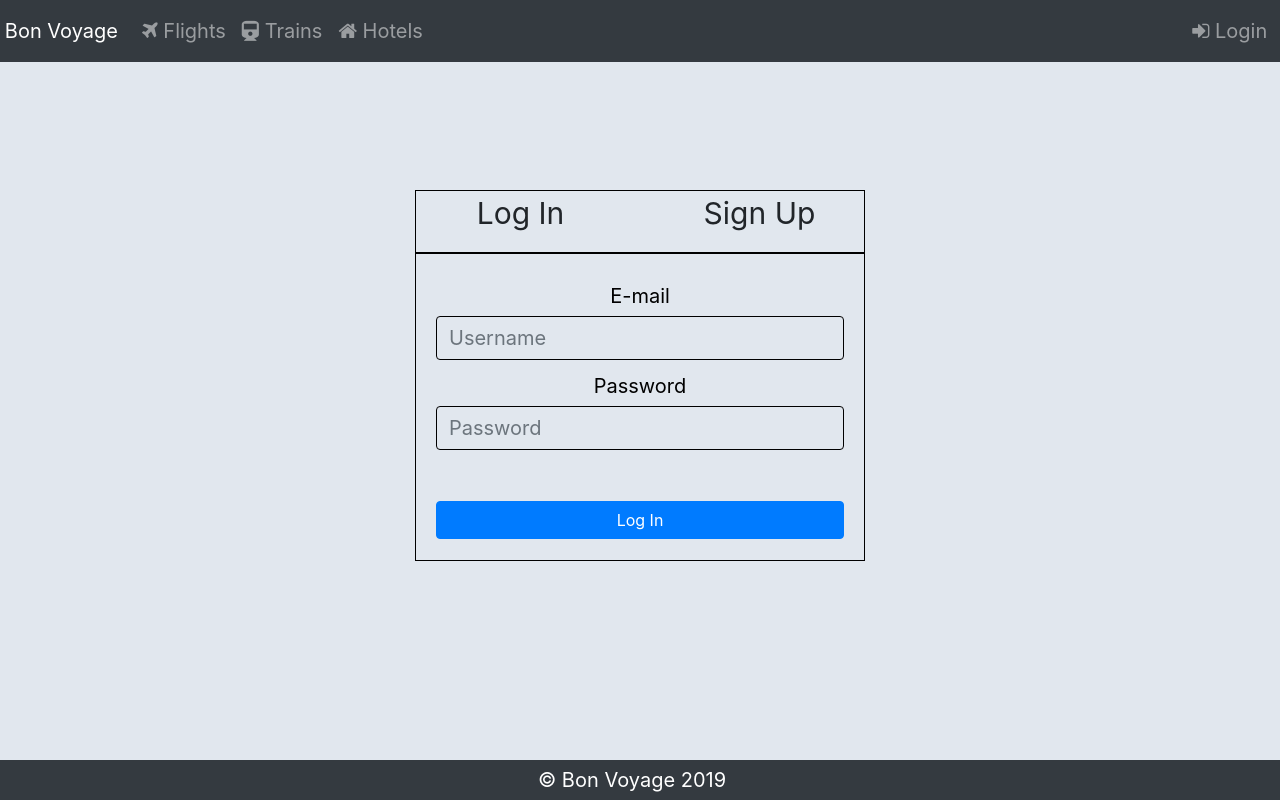
After one commit to GaurangAthavale/bon-voyage, a Flask app: template templates/login.html in a window 1280 px wide. The commit adds this page. Run offline with Flask 2, Linux system fonts and the light colour scheme; the template is opened without the code that fills it, so the values that code supplies are empty; some libraries are stand-ins or nearby versions.

Commit message:
frontend changes

```diff
--- a/run.py
+++ b/run.py
@@ -78,6 +78,14 @@ def show_hotels():
         #     print(hotel['name'],hotel['priceRange'],sep=':')
     return render_template('hotels.html', hotels=hotels)
 
+@app.route('/login')
+def login():
+    return render_template('login.html')
+
+@app.route('/signup')
+def signup():
+    return render_template('signup.html')
+
 @app.route('/checkout')
 def checkout():
     return render_template('booking.html')
--- /dev/null
+++ b/static/css/login.css
@@ -0,0 +1,41 @@
+body{
+    background: #E1E7EE;
+}
+
+.booking {
+    max-width: 450px;
+    border: 1px solid black;
+    margin: 10% auto 0;
+    font-size: 30px;
+}
+
+hr{
+    border: 1px solid black;
+}
+
+.vl{
+  border-right: 1px solid black;
+}
+
+.booking-form{
+    padding: 0 20px 20px;
+}
+
+.booking-form label{
+    margin-bottom: 5px;
+    margin-top: 10px;
+    font-size: 20px;
+    color: #000;
+    border-color: black;
+}
+
+.form-control{
+    font-size: 20px;
+    border-radius: 10;
+    background: transparent;
+}
+
+button{
+    width: 100%;
+    font-size: 1em;
+}
--- a/static/js/index.js
+++ b/static/js/index.js
@@ -31,3 +31,29 @@ $(document).ready(function(){
             $(".search-hotels").show();
           });
         });
+
+$(document).ready(function(){
+    $(".q").hide();
+    $(".w").show();
+    $("#o").click(function(){
+        $(".q").hide();
+        $(".w").show();
+      });
+    $("#r").click(function(){
+        $(".w").hide();
+        $(".q").show();
+      });
+    });
+
+$(document).ready(function(){
+    $(".q1").hide();
+    $(".w1").show();
+    $("#on").click(function(){
+        $(".q1").hide();
+        $(".w1").show();
+      });
+    $("#ro").click(function(){
+        $(".w1").hide();
+        $(".q1").show();
+      });
+    });
--- /dev/null
+++ b/static/js/login.js
@@ -0,0 +1,12 @@
+$(document).ready(function(){
+    $(".signup").hide();
+    $(".login").show();
+    $("#login1").click(function(){
+        $(".signup").hide();
+        $(".login").show();
+      });
+    $("#signup1").click(function(){
+        $(".login").hide();
+        $(".signup").show();
+      });
+    });
--- a/templates/index.html
+++ b/templates/index.html
@@ -30,11 +30,11 @@
 		    <span class="navbar-text">
 				<ul class="navbar-nav mr-auto">
 			      	<li class="nav-item">
-			        	<a class="nav-link" href="/trains">Login</a>
+			        	<a class="nav-link" href="/login"><i class="fa fa-sign-in" aria-hidden="true"></i> Login</a>
 			      	</li>
-			      	<li class="nav-item">
-			        	<a class="nav-link" href="/hotels">Sign Up</a>
-			      	</li>
+			      	<!-- <li class="nav-item">
+			        	<a class="nav-link" href="/signup">Sign Up</a>
+			      	</li> -->
 			    </ul>
 		    </span>
 		  </div>
@@ -45,8 +45,8 @@
 			<div class = "col-sm-6 search-flights">
 				<form action="/flights-display" method = "POST">
 				<div class="radio1">
-					<input type="radio" class="btn" name="type" value = "round"><span>Round Trip</span>
-					<input type="radio" class="btn" name="type" value = "one" checked="checked"><span>One Way Trip</span>
+					<input type="radio" class="btn" name="type" value = "round" id="r"><span>Round Trip</span>
+					<input type="radio" class="btn" name="type" value = "one" id="o" checked="checked"><span>One Way Trip</span>
 				</div>
 				<div class="booking-form">
 					<label>From</label>
@@ -57,15 +57,23 @@
 					<br>
 					<input type="text" class="ax form-control" placeholder="City" size="458px" name="des" required>
 					<br>
-					<div class="input-grp">
+					<!-- <div class="q"> -->
+					<div class="input-grp" >
 						<label>Departure</label>
-						<input type="date" class="form-control select-date" name="dep_date" required>
+						<input type="date" class="form-control select-date" name="dep_date">
 					</div>
-					<div class="input-grp">
+					<div class="input-grp q">
 						<label>Return</label>
 						<input type="date" class="form-control select-date" name="ret_date">
 					</div>
 					<br>
+					<!-- </div> -->
+					<!-- <div class="w">
+						<label>Departure</label>
+						<br>
+						<input type="date" class="ax form-control" size="458px" name="dep_date"> -->
+						<!-- <input type="date" class="form-control select-date" name="dep_date" required> -->
+					<!-- </div> -->
 					<!-- <label>Passengers</label>
 					<br>
 					<input type="number" class="ax form-control" value="1"> -->
@@ -95,8 +103,8 @@
 			<div class = "col-sm-6 search-trains">
 				<form action="/trains-display" method = "POST">
 				<div class="radio1">
-					<input type="radio" class="btn" name="type" value = "round"><span>Round Trip</span>
-					<input type="radio" class="btn" name="type" value = "one" checked="checked"><span>One Way Trip</span>
+					<input type="radio" class="btn" name="type" value = "round" id="ro"><span>Round Trip</span>
+					<input type="radio" class="btn" name="type" value = "one" id="on" checked="checked"><span>One Way Trip</span>
 				</div>
 				<div class="booking-form">
 					<label>From</label>
@@ -107,6 +115,15 @@
 					<br>
 					<input type="text" class="ax form-control" placeholder="City" size="458px" name="des" required>
 					<br>
+					<!-- <div class="input-grp">
+						<label>Departure</label>
+						<input type="date" class="form-control select-date" name="dep_date" required>
+					</div>
+					<div class="input-grp">
+						<label>Return</label>
+						<input type="date" class="form-control select-date" name="ret_date">
+					</div> -->
+					<div class="q1">
 					<div class="input-grp">
 						<label>Departure</label>
 						<input type="date" class="form-control select-date" name="dep_date" required>
@@ -115,7 +132,13 @@
 						<label>Return</label>
 						<input type="date" class="form-control select-date" name="ret_date">
 					</div>
-					<br>
+					</div>
+					<div class="w1">
+						<label>Departure</label>
+						<br>
+						<input type="date" class="ax form-control" size="458px" name="dep_date" required>
+						<!-- <input type="date" class="form-control select-date" name="dep_date" required> -->
+					</div>
 					<div class="input-grp">
 						<label>Adults(18+)</label>
 						<input type="number" class="form-control" value="1" name="adults">
@@ -175,6 +198,7 @@
 								<option value="3">Deluxe Room</option>
 							</select>
 						</div> -->
+						<br>
 						<div class="input-grp">
 							<button class="form-control hotel" type="submit">Show Hotels</button>
 						</div>
--- /dev/null
+++ b/templates/login.html
@@ -0,0 +1,47 @@
+	{% extends 'index.html' %}
+{% block stylesheets %}
+<link rel="stylesheet" href="{{ url_for('static', filename='css/login.css') }}">
+<!-- <link rel="stylesheet" href="https://stackpath.bootstrapcdn.com/bootstrap/4.3.1/css/bootstrap.min.css" integrity="sha384-ggOyR0iXCbMQv3Xipma34MD+dH/1fQ784/j6cY/iJTQUOhcWr7x9JvoRxT2MZw1T" crossorigin="anonymous"> -->
+    <link rel="stylesheet" type="text/css" href="https://stackpath.bootstrapcdn.com/font-awesome/4.7.0/css/font-awesome.min.css">
+    <script src="https://code.jquery.com/jquery-1.12.4.min.js"></script>
+    <script src="https://ajax.googleapis.com/ajax/libs/jquery/3.1.0/jquery.min.js"></script>
+    <script src="{{ url_for('static', filename='js/login.js') }}"></script>
+{% endblock %}
+{% block data %}
+<div class="booking">
+        <!-- <div class="radio1">
+            <input type="radio" class="btn" name="check" checked="checked"><span>Sign In</span>
+            <input type="radio" class="btn" name="check"><span>Sign Up</span>
+        </div> -->
+        <div class="row">
+            <div class="col-sm-6">
+                <span id = "login1">Log In</span>
+            </div>
+            <!-- <div class="vl"></div> -->
+            <div class="col-sm-6">
+                <span id = "signup1">Sign Up</span>
+            </div>
+        </div>
+        <hr>
+        <div class="booking-form login">
+            <label>E-mail</label>
+            <input type="text" class="form-control" placeholder="Username">
+            <label>Password</label>
+            <input type="password" class="form-control" placeholder="Password">
+            <br>
+            <button class="btn btn-primary" type="button">Log In</button>
+        </div>
+        <div class="booking-form signup">
+            <label>Name</label>
+            <input type="text" class="form-control" placeholder="Name">
+            <label>E-mail</label>
+            <input type="text" class="form-control" placeholder="E-mail">
+            <label>Password</label>
+            <input type="password" class="form-control" placeholder="Password">
+            <label>City</label>
+            <input type="text" class="form-control" placeholder="City">
+            <br>
+            <button class="btn btn-primary" type="button">Sign Up</button>
+        </div>
+    </div>
+{% endblock %}
```
Also changed, not shown: static/css/flights.css (+6 -35 lines), static/js/flights.js (+21 -8 lines), templates/flights.html (+29 -31 lines), templates/signup.html (added, +12 -0 lines).
